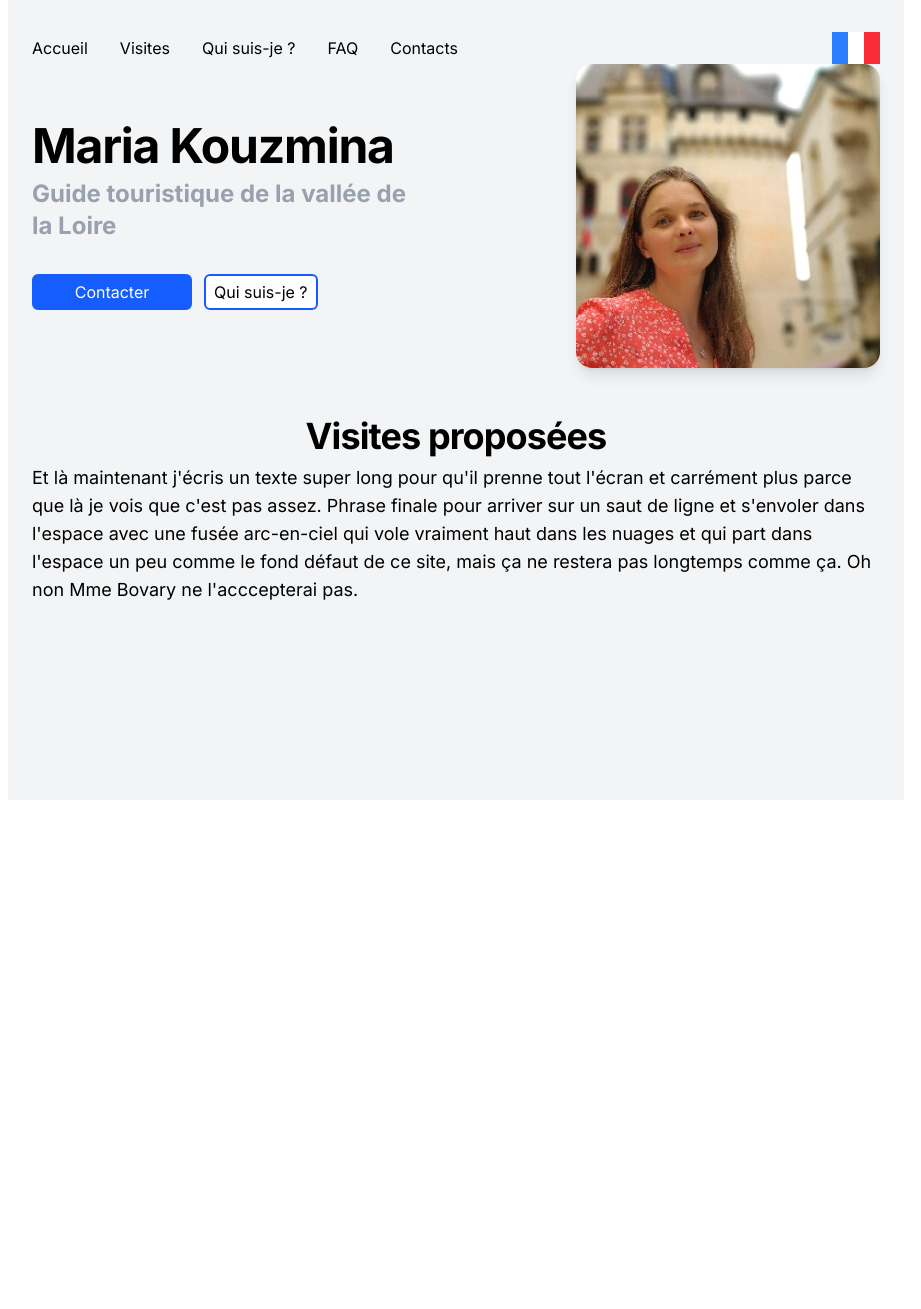
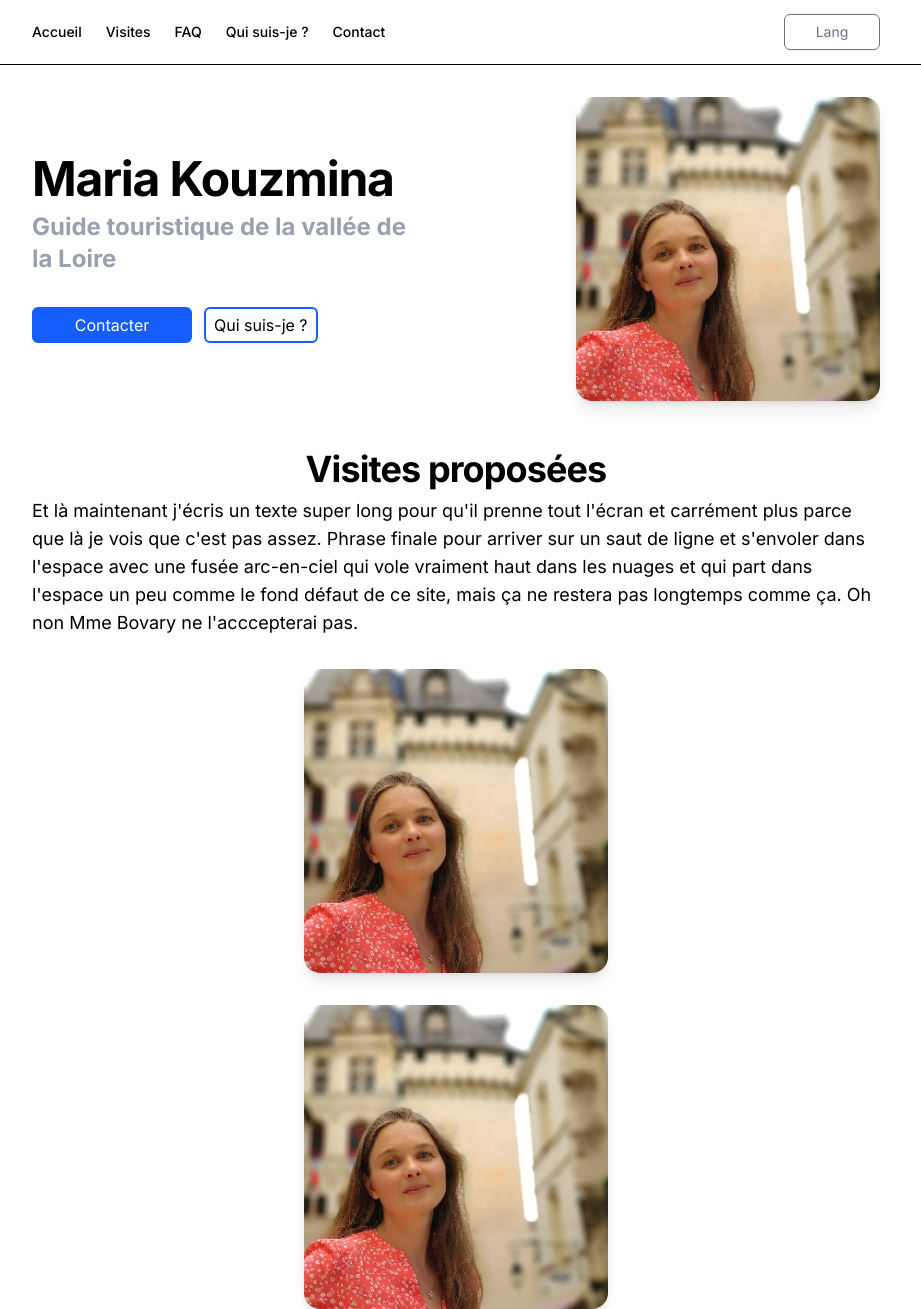
Before and after one commit to Zakyaru/website-guide, a React (Vite) app: page / in a window 1280 px wide. Shown: the whole page, without its empty margins (184-1105 px from the left). Before the commit the page ends 800 px from the top, so only its background shows below. Built offline with nearby package versions, Linux system fonts and the light colour scheme.

Commit message:
Initialisation Navbar avec ajustement Chatou

```diff
--- a/src/App.tsx
+++ b/src/App.tsx
@@ -1,20 +1,45 @@
 import Hero from "./components/Hero.tsx";
-import Navbar from "./components/Navbar.tsx"
+import Navbar from "./components/Navbar.tsx";
+import macha from "./assets/macha.jpg";
 
 function App() {
   //ici qu'on fait le routing normalement
   return (
-    <div className="container-main min-h-screen text-main bg-gray-100">
+    <div className="min-h-screen text-main bg-white">
       <Navbar></Navbar>
-      <Hero></Hero>
-      <div className="flex flex-col gap-2 items-center justify-center ">
-        <h2>
-          Visites proposées
-        </h2>
-        <p>Et là maintenant j'écris un texte super long pour qu'il prenne tout l'écran et carrément plus parce que là je vois que c'est pas assez. Phrase finale pour arriver sur un saut de ligne et s'envoler dans l'espace avec une fusée arc-en-ciel qui vole vraiment haut dans les nuages et qui part dans l'espace un peu comme le fond défaut de ce site, mais ça ne restera pas longtemps comme ça. Oh non Mme Bovary ne l'acccepterai pas.</p>
+
+      <main className="container-main">
+        <Hero></Hero>
+        <div className="flex flex-col gap-2 items-center justify-center ">
+          <h2>Visites proposées</h2>
+          <p>
+            Et là maintenant j'écris un texte super long pour qu'il prenne tout
+            l'écran et carrément plus parce que là je vois que c'est pas assez.
+            Phrase finale pour arriver sur un saut de ligne et s'envoler dans
+            l'espace avec une fusée arc-en-ciel qui vole vraiment haut dans les
+            nuages et qui part dans l'espace un peu comme le fond défaut de ce
+            site, mais ça ne restera pas longtemps comme ça. Oh non Mme Bovary
+            ne l'acccepterai pas.
+          </p>
+        </div>
+      </main>
+      <div className="flex flex-col items-center gap-8">
+        <div className="w-64 sm:w-76 aspect-square rounded-2xl overflow-hidden shadow-lg">
+          <img
+            src={macha}
+            alt="Photo du guide"
+            className="w-full h-full object-cover object-center"
+          />
+        </div>
+        <div className="w-64 sm:w-76 aspect-square rounded-2xl overflow-hidden shadow-lg">
+          <img
+            src={macha}
+            alt="Photo du guide"
+            className="w-full h-full object-cover object-center"
+          />
+        </div>
       </div>
     </div>
-
   );
 }
 
--- a/src/components/Navbar.tsx
+++ b/src/components/Navbar.tsx
@@ -1,23 +1,35 @@
 function Navbar() {
-    return (
-        <nav>
-            <div className="flex justify-between items-center">
-               <div className="flex flex-row gap-8">
-                    <span>Accueil</span>
-                    <span>Visites</span>
-                    <span>Qui suis-je ?</span>
-                    <span>FAQ</span>
-                    <span>Contacts</span>
-                </div>
-                <div className="flex flex-row">
-                    <div className="w-4 h-8 bg-blue-500"></div>
-                    <div className="w-4 h-8 bg-white"></div>
-                    <div className="w-4 h-8 bg-red-500"></div>
-                </div>
-            </div>
+  return (
+    <header className="sticky top-0 z-50 w-full bg-white border-b">
+      <div className="max-w-4xl mx-auto px-6 h-16 flex items-center justify-between">
+        {/* Menus à gauche */}
+        <nav className="flex items-center gap-6">
+          <a href="#" className="text-sm font-medium hover:underline">
+            Accueil
+          </a>
+          <a href="#" className="text-sm font-medium hover:underline">
+            Visites
+          </a>
+          <a href="#" className="text-sm font-medium hover:underline">
+            FAQ
+          </a>
+          <a href="#" className="text-sm font-medium hover:underline">
+            Qui suis-je ?
+          </a>
+          <a href="#" className="text-sm font-medium hover:underline">
+            Contact
+          </a>
+        </nav>
 
-        </nav>
-    );
+        {/* Emplacement à droite (future langue) */}
+        <div className="flex items-center gap-2">
+          <div className="h-9 w-24 rounded-md border flex items-center justify-center text-sm text-gray-500">
+            Lang
+          </div>
+        </div>
+      </div>
+    </header>
+  );
 }
 
 export default Navbar;
```
